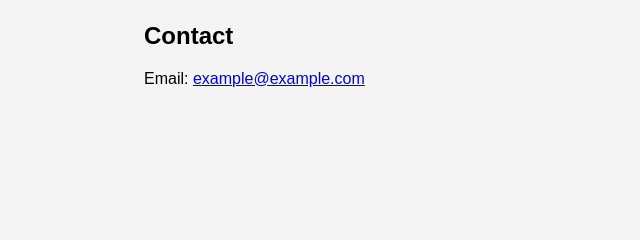
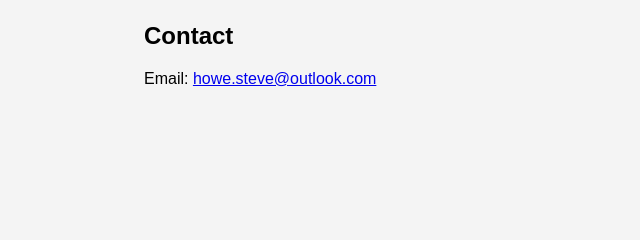
Before and after one commit to howe-s/Portfolio, a plain HTML site: page contact.html in a window 1280 px wide. Shown: the part 136-376 px from the top of the page, 0-640 px from the left. Drawn offline with Linux system fonts and the light colour scheme.

Commit message:
contact info

```diff
--- a/contact.html
+++ b/contact.html
@@ -19,7 +19,7 @@
     <section id="contact">
         <div class="container">
             <h2>Contact</h2>
-            <p>Email: <a href="mailto:example@example.com">example@example.com</a></p>
+            <p>Email: <a href="mailto:howe.steve@outlook.com">howe.steve@outlook.com</a></p>
         </div>
     </section>
 
```
